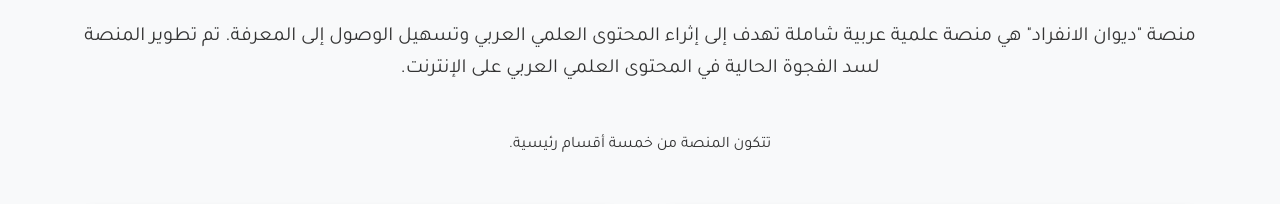
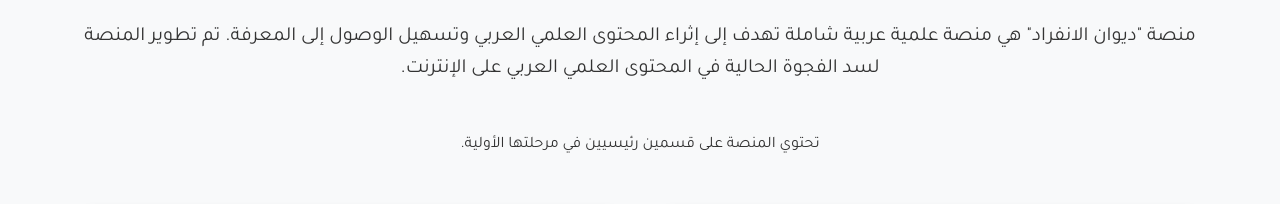
Before and after one commit to alhuwaidias-arch/Infirad-Diwan, a plain HTML site: page index.html in a window 1280 px wide. Shown: the part 1780-1984 px from the top of the page. Drawn offline with nearby package versions, Linux system fonts and the light colour scheme.

Commit message:
Update platform sections text

```diff
--- a/index.html
+++ b/index.html
@@ -178,7 +178,7 @@
             <div class="row">
                 <div class="col-lg-12">
                     <p class="lead text-center mb-5">منصة "ديوان الانفراد" هي منصة علمية عربية شاملة تهدف إلى إثراء المحتوى العلمي العربي وتسهيل الوصول إلى المعرفة. تم تطوير المنصة لسد الفجوة الحالية في المحتوى العلمي العربي على الإنترنت.</p>
-                    <p class="text-center mb-5">تتكون المنصة من خمسة أقسام رئيسية.</p>
+                    <p class="text-center mb-5">تحتوي المنصة على قسمين رئيسيين في مرحلتها الأولية.</p>
                     <div class="about-features">
                         <div class="about-feature">
                             <div class="about-feature-icon">
```
